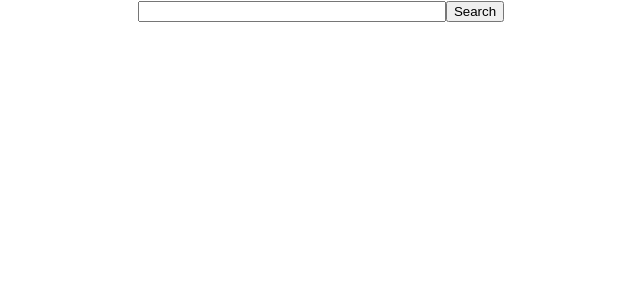
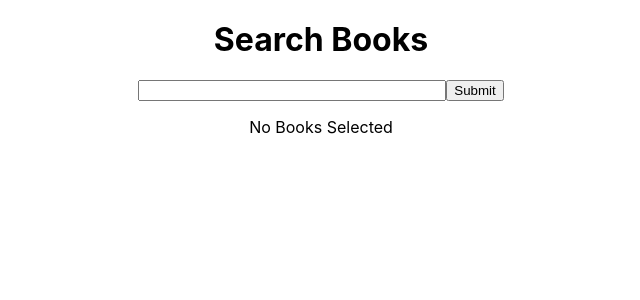
Before and after one commit to shouvikfullstack/book-search, a React (Create React App) app: page / in a window 1280 px wide. Shown: the top 300 px of the page, without its empty margins (319-959 px from the left). Built offline with nearby package versions, Linux system fonts and the light colour scheme.

Commit message:
Add book on click submit

```diff
--- a/src/App.js
+++ b/src/App.js
@@ -7,7 +7,7 @@ import Suggestions from './components/Suggestions'
 
 function App() {
   const [books, setBooks ] = useState([])
-  const [selecteBook, setSelectedBook ] = useState('')
+  const [selectedBook, setSelectedBook ] = useState([])
   const [suggestion, setSuggestion] = useState([])
 
   const getSearchResult = (query) => {
@@ -21,15 +21,24 @@ function App() {
   const addBook = (index) => {
     setSelectedBook(suggestion[index])
   }
+
+  const addBookToResult = () => {
+    setBooks(books => books.concat(selectedBook))
+    setSelectedBook([])
+  }
+
   return (
     <div className="App">
       <div>
-        <input type="text" name="query" value={selecteBook.title} onChange={(e)=> getSearchResult(e.target.value)} style={{width: 300}}/>
-        <button onClick={() => addBook}>Search</button>
+        <h1 style={{padding: 20, margin: 'auto'}}>Search Books</h1>
+        <input type="text" name="query" value={selectedBook.title || ''} onChange={(e)=> getSearchResult(e.target.value)} style={{width: 300}}/>
+        <button onClick={() => addBookToResult()}>Submit</button>
+        <Suggestions books={suggestion} addBook={addBook}/>
       </div>
-      <Suggestions books={suggestion} addBook={addBook}/>
+
       <div>
-        {books.length > 0 && <BookList books={books}/>}
+      {books.length == 0 && <p>No Books Selected</p>}
+         <BookList books={books}/>
       </div>
     </div>
   );
--- a/src/components/BookList.js
+++ b/src/components/BookList.js
@@ -2,8 +2,8 @@ import React from 'react'
 
 const BookList = (props) => {
   return (
-    <div>
-      {props.books.map(book => <div>{book.title}</div>)}
+    <div className="books">
+      {props.books.map((book, index) => <div key={index}>{book.title}</div>)}
     </div>
   )
 }
--- a/src/components/Suggestions.js
+++ b/src/components/Suggestions.js
@@ -2,7 +2,7 @@ import React from 'react'
 
 const Suggestions = (props) => {
   return (
-    <div style={{width: 400, margin: 'auto'}}>
+    <div style={{width: 400, margin: 'auto', position: "absolute"}}>
       <ul style={{}}>
         {props.books.map((book, index) => <li key={index} onClick={() => props.addBook(index)}>{book.title}</li>)}
       </ul>
```
